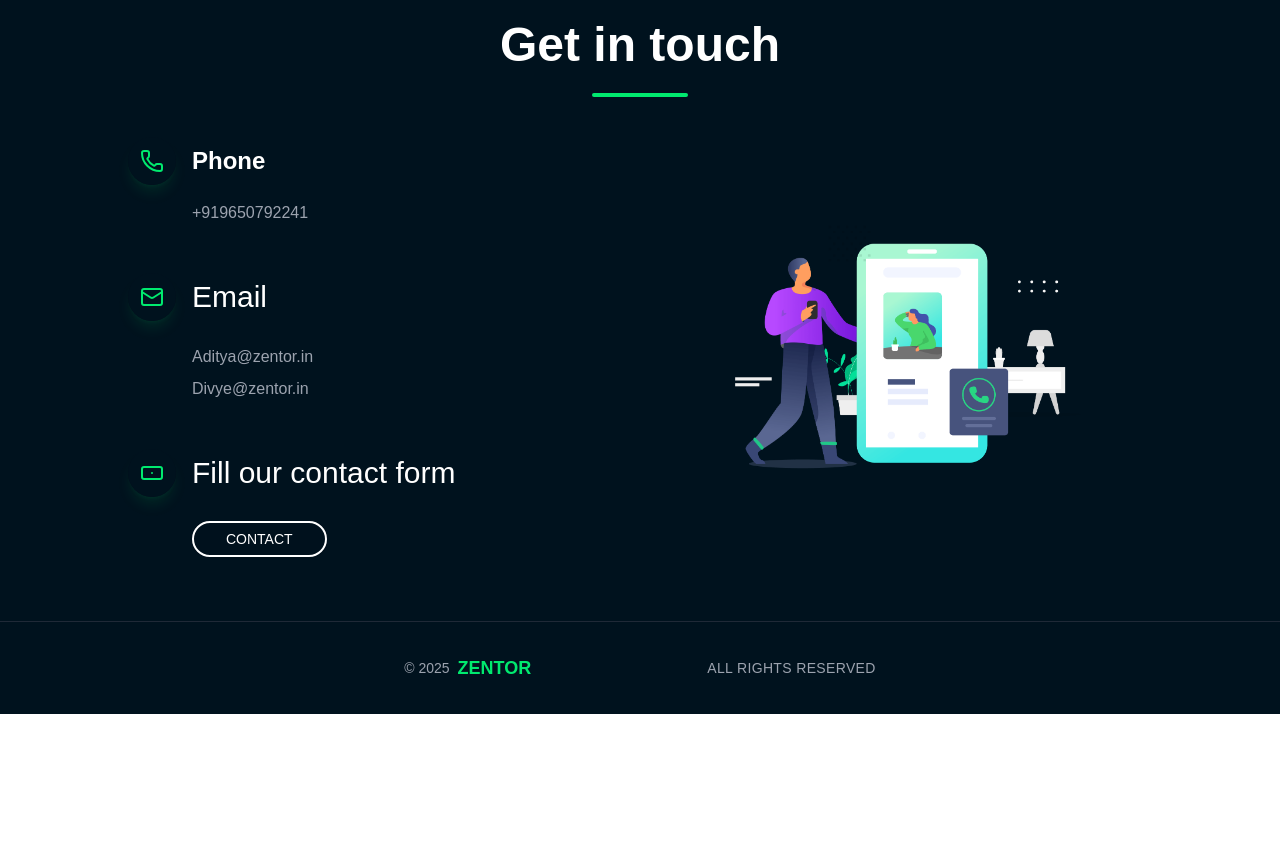
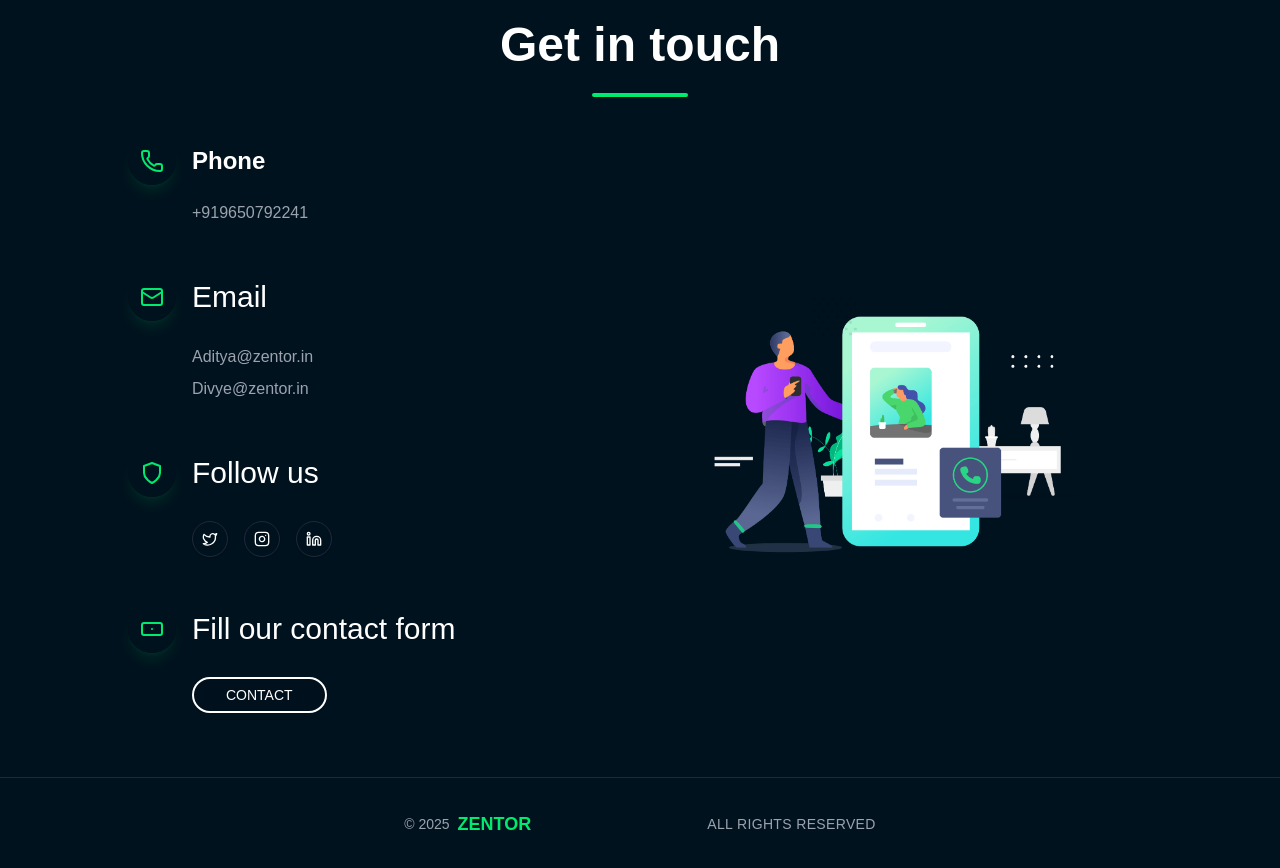
Before and after one commit to kendrekaran/zentor, a Next.js app: page / in a window 1280 px wide. Shown: the part 3840-4708 px from the top of the page. Before the commit the page ends 4554 px from the top, so only its background shows below. Built offline with nearby package versions, Linux system fonts and the light colour scheme.

Commit message:
Updated Code

```diff
--- a/components/Contact.tsx
+++ b/components/Contact.tsx
@@ -1,6 +1,8 @@
 import { Mail, Phone } from 'lucide-react';
 import React from 'react';
 import { Button } from '@/components/ui/button';
+import { Twitter, Instagram, Linkedin } from 'lucide-react'; // Import social icons
+import Link from 'next/link';
 
 function Contact() {
   const emails = [
@@ -22,11 +24,11 @@ function Contact() {
           <div className="w-24 h-1 bg-[#00EA6F] mx-auto rounded-full"></div>
         </div>
 
-
         {/* Main Content Grid */}
-        <div className="grid grid-cols-1 lg:grid-cols-2 gap-12 md:px-24 items-center">
+        <div className="grid grid-cols-1 lg:grid-cols-2  md:px-24 items-center">
           {/* Left Column - Contact Information */}
           <div className="space-y-12">
+            {/* Phone Section */}
             <div className="group">
               <div className="flex items-center gap-4 mb-4">
                 <div className="w-12 h-12 rounded-full bg-white dark:bg-[#00121E]/80 shadow-lg dark:shadow-[#00EA6F]/10 flex items-center justify-center group-hover:scale-110 transition-transform duration-300">
@@ -50,6 +52,45 @@ function Contact() {
               <div className="space-y-2 ml-16">
                 {emails.map((email, index) => (
                   <p key={index} className="text-gray-600 dark:text-gray-400 hover:text-[#00EA6F] dark:hover:text-[#00EA6F] transition-colors duration-200 cursor-pointer">{email}</p>
+                ))}
+              </div>
+            </div>
+
+            {/* Social Links Section */}
+            <div className="space-y-6">
+              <div className="flex items-center gap-4">
+                <div className="w-12 h-12 rounded-full bg-white dark:bg-[#00121E]/80 shadow-lg dark:shadow-[#00EA6F]/10 flex items-center justify-center">
+                  <svg className="w-6 h-6 text-[#00121E] dark:text-[#00EA6F]" viewBox="0 0 24 24" fill="none" stroke="currentColor">
+                    <path d="M12 22s8-4 8-10V5l-8-3-8 3v7c0 6 8 10 8 10z" strokeWidth="2" strokeLinecap="round" strokeLinejoin="round"/>
+                  </svg>
+                </div>
+                <h2 className="font-handwriting text-3xl text-[#00121E] dark:text-white">Follow us</h2>
+              </div>
+              <div className="flex gap-4 justify-start ml-16">
+                {[
+                  { Icon: Twitter, href: "https://x.com/ZentorHQ" },
+                  { Icon: Instagram, href: "https://www.instagram.com/zentor.in/" },
+                  { Icon: Linkedin, href: "https://www.linkedin.com/company/zentorhq/" },
+                ].map(({ Icon, href }, index) => (
+                  <Link
+                    key={index}
+                    href={href}
+                    target="_blank"
+                    rel="noopener noreferrer"
+                    className="group"
+                  >
+                    <Button
+                      variant="outline"
+                      size="icon"
+                      className="transition-all duration-300 rounded-full
+                           group-hover:bg-[#00EA6F] group-hover:text-black
+                           group-hover:border-[#00EA6F] group-hover:scale-110
+                           border-gray-200 dark:border-gray-800
+                           text-gray-700 dark:text-white"
+                    >
+                      <Icon className="h-5 w-5" />
+                    </Button>
+                  </Link>
                 ))}
               </div>
             </div>
```
Lines whose indentation alone changed are shown as unchanged.
